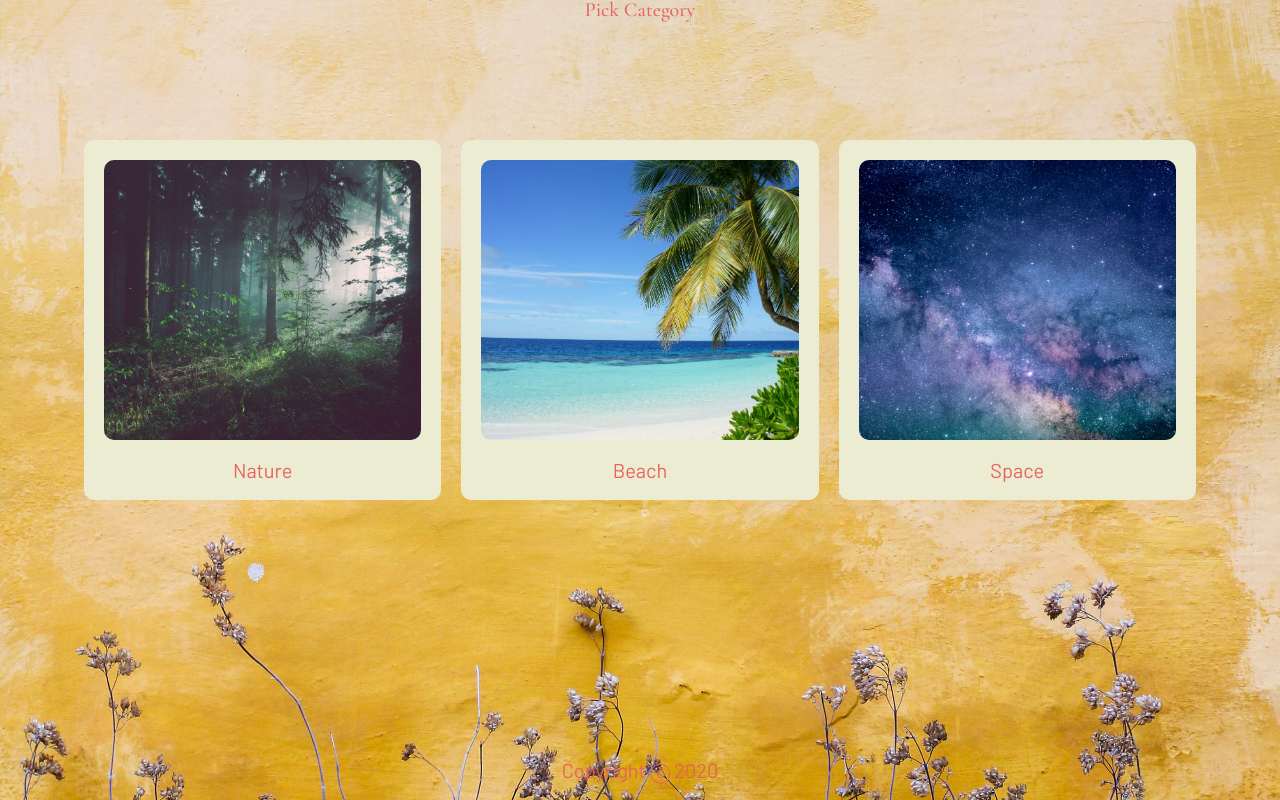
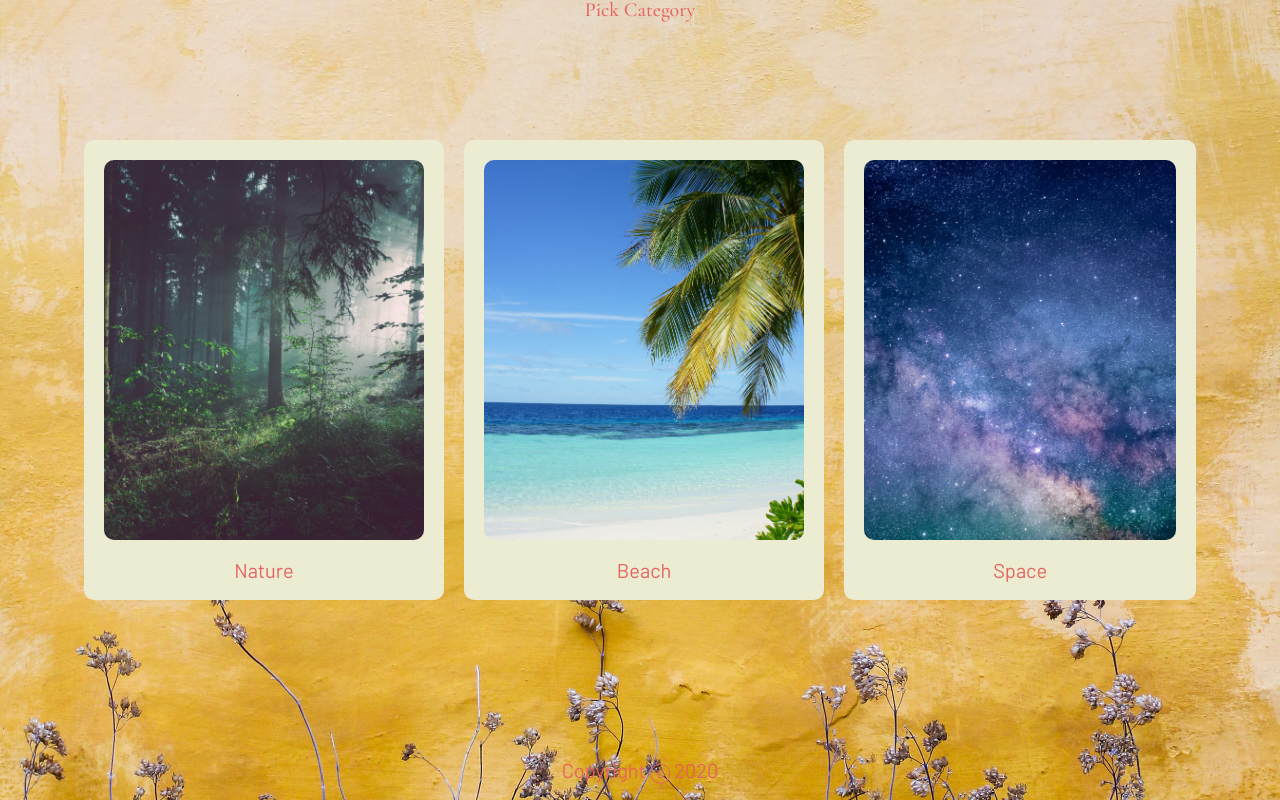
Before and after one commit to dailyPositivity/dailyPositivity, a React (Create React App) app: page /category in a window 1280 px wide. Built offline with nearby package versions, Linux system fonts and the light colour scheme.

Commit message:
add hardcoded height to categoryImg img with todo

```diff
--- a/src/styles/App.css
+++ b/src/styles/App.css
@@ -77,8 +77,7 @@ i {
 
 .categoryImg img {
   width:100%;
-  height: 100%;
-  min-height: 300px;
+  height: 400px;  /* TODO: handle this height across devices */
   object-fit: cover;
   border-radius: 20px;
   padding: 10px;
```
